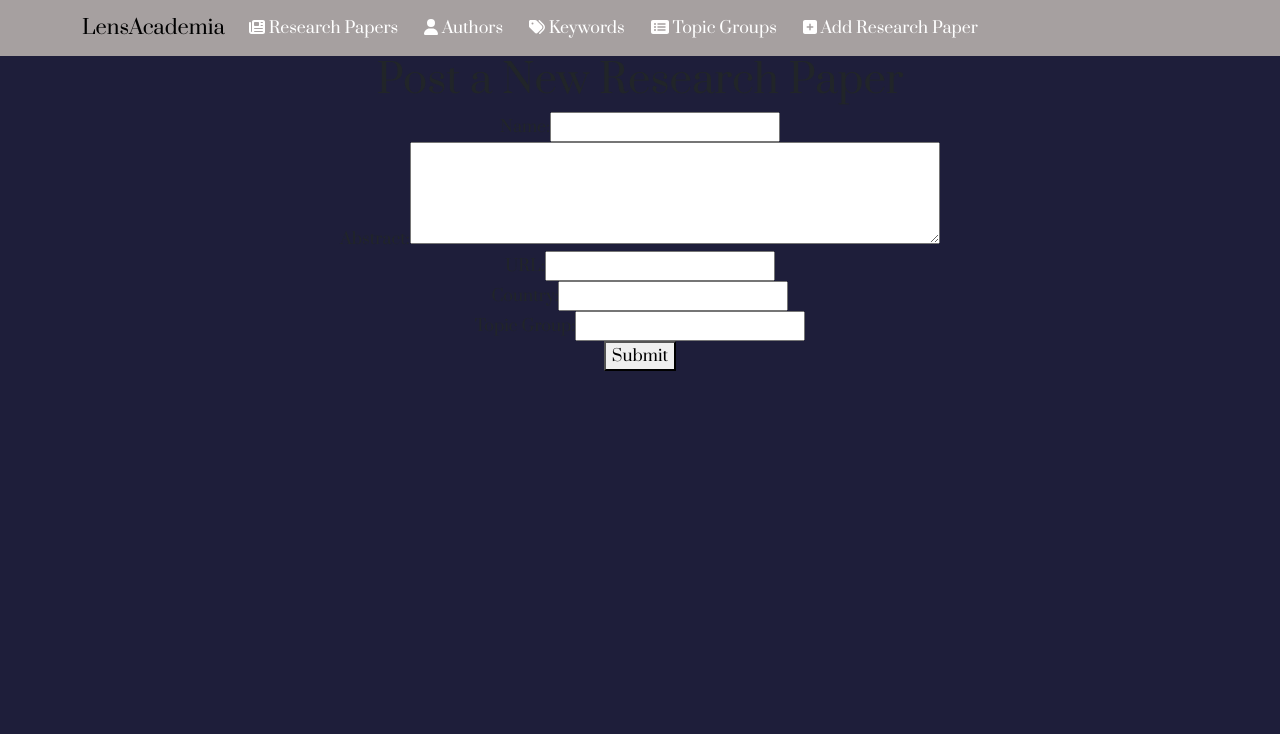
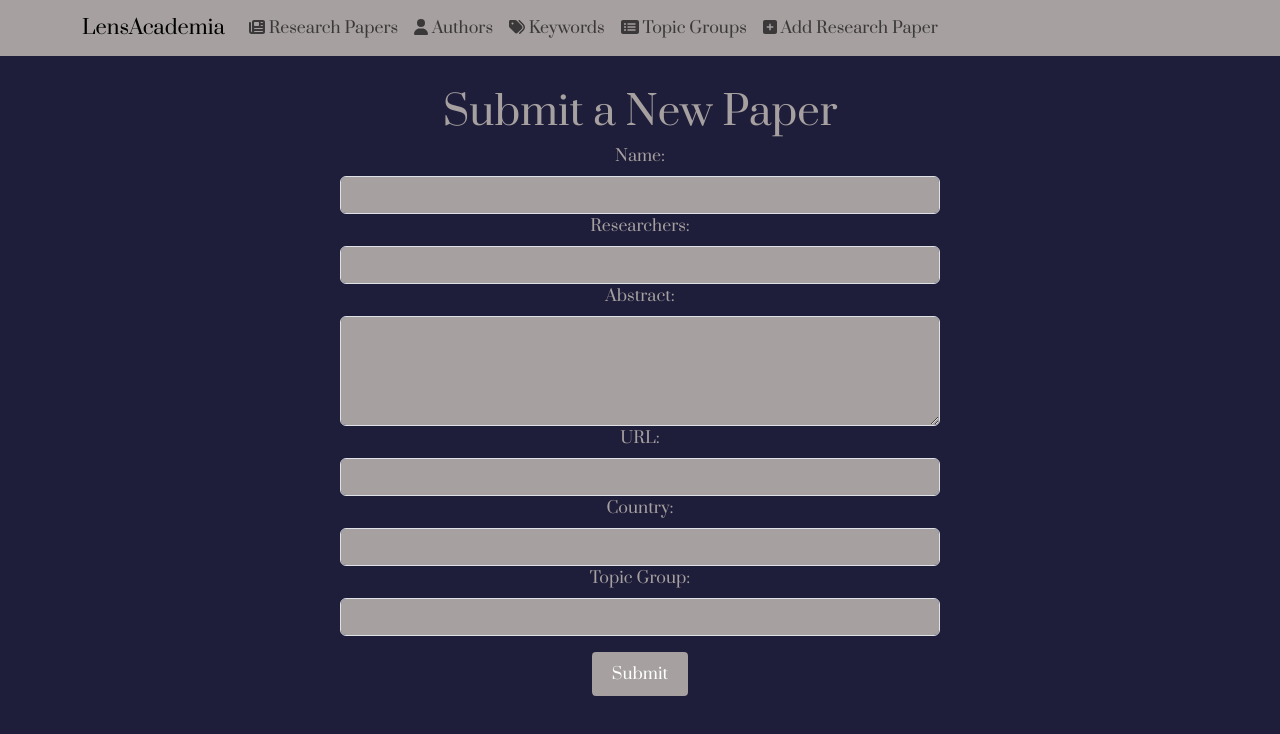
Before and after one commit to Shay-W152/lensAcademia-frontEnd, a React (Vite) app in the folder lensAcademia/: page /postresearchpaper in a window 1280 px wide. Shown: the top 734 px of the page. Built offline with nearby package versions, Linux system fonts and the light colour scheme.

Commit message:
homeUpdate

```diff
--- a/lensAcademia/src/Components/Home.jsx
+++ b/lensAcademia/src/Components/Home.jsx
@@ -12,7 +12,6 @@ const Home = () => {
     color: '#CFCBC9',
     margin: '0 auto',
     fontFamily: 'Prata',
-
   };
 
   const contentStyle = {
@@ -50,37 +49,39 @@ const Home = () => {
   const tableStyle = {
     width: '100%',
     marginTop: '20px',
-    textDecoration:'none'
+    textDecoration: 'none',
   };
+
   const thStyle = {
     backgroundColor: '#A6A0A0',
     textDecoration: 'none',
   };
 
-
   const tableRowStyle = {
     fontSize: '14x',
     textDecoration: 'none',
-
-
   };
 
   const carouselItemStyle = {
     overflow: 'hidden',
     backgroundColor: 'rgba(65, 60, 58, 0.8)',
     backdropFilter: 'blur(8px)',
-
   };
 
   const [researchPapers, setResearchPapers] = useState([]);
   const [searchQuery, setSearchQuery] = useState('');
+  const [loading, setLoading] = useState(true);
 
   useEffect(() => {
     fetch('http://127.0.0.1:8000/api/researchpapers/')
       .then((response) => response.json())
-      .then((data) => setResearchPapers(data))
+      .then((data) => {
+        setResearchPapers(data);
+        setLoading(false);
+      })
       .catch((error) => {
         console.error('Error fetching research papers:', error);
+        setLoading(false);
       });
   }, []);
 
@@ -94,11 +95,14 @@ const Home = () => {
 
   const filteredPapers = researchPapers.filter((paper) => {
     const keywords = paper.keywords.map((keyword) => keyword.word.toLowerCase());
+    const authors = paper.researchers.map((researcher) => researcher.name.toLowerCase());
+
     return (
       paper.name.toLowerCase().includes(searchQuery.toLowerCase()) ||
       paper.abstract.toLowerCase().includes(searchQuery.toLowerCase()) ||
       paper.country.toLowerCase().includes(searchQuery.toLowerCase()) ||
-      keywords.includes(searchQuery.toLowerCase())
+      keywords.includes(searchQuery.toLowerCase()) ||
+      authors.some((author) => author.includes(searchQuery.toLowerCase()))
     );
   });
 
@@ -126,6 +130,9 @@ const Home = () => {
   return (
     <Transitions>
       <div style={containerStyle}>
+        {loading ? (
+          <div> </div>
+        ) : (
           <div className="carousel-container" style={{ height: '400px' }}>
             <Carousel
               ref={carouselRef}
@@ -153,15 +160,14 @@ const Home = () => {
               ))}
             </Carousel>
           </div>
+        )}
         <div>
           <h2 style={headingStyle}>Welcome to LensAcademia!</h2>
           <p style={leadStyle}>
-            LensAcademia is a platform that provides access to academic research papers, and authors. It is designed to be a comprehensive resource for researchers, students, and anyone interested in exploring scholarly articles from various disciplines.
-            Our vast database includes a wide range of research papers on subjects such as physics, chemistry, biology, mathematics, literature, history, and more.
+            LensAcademia is a platform that provides access to academic research papers and authors. It is designed to be a comprehensive resource for researchers, students, and anyone interested in exploring scholarly articles from various disciplines. Our vast database includes a wide range of research papers on subjects such as physics, chemistry, biology, mathematics, literature, history, and more.
           </p>
           <p style={paragraphStyle}>
-            To get started, use the search bar below to find research papers related to your area of interest. You can search by paper title, author name, country of origin, or keywords associated with the paper. Our advanced search capabilities make it easy to discover relevant academic content quickly.
-            Start your journey with LensAcademia today and unlock a world of academic insights at your fingertips!
+            To get started, use the search bar below to find research papers related to your area of interest. You can search by paper title, author name, country of origin, or keywords associated with the paper. Our advanced search capabilities make it easy to discover relevant academic content quickly. Start your journey with LensAcademia today and unlock a world of academic insights at your fingertips!
           </p>
         </div>
 
@@ -181,6 +187,7 @@ const Home = () => {
                 <th style={{ ...thStyle, backgroundColor: '#A6A0A0' }}>Title</th>
                 <th style={{ ...thStyle, backgroundColor: '#A6A0A0' }}>Abstract</th>
                 <th style={{ ...thStyle, backgroundColor: '#A6A0A0' }}>Country</th>
+                <th style={{ ...thStyle, backgroundColor: '#A6A0A0' }}>Authors</th>
               </tr>
             </thead>
             <tbody>
@@ -216,13 +223,25 @@ const Home = () => {
                       {paper.country}
                     </a>
                   </td>
+                  <td style={{ backgroundColor: '#CFCBC9' }}>
+                    {paper.researchers.map((researcher) => (
+                      <span key={researcher.id}>
+                        <a
+                          href={researcher.url}
+                          target="_blank"
+                          rel="noopener noreferrer"
+                          style={{ textDecoration: 'none', color: '#141B41' }}
+                        >
+                          {researcher.name}
+                        </a>
+                        <br />
+                      </span>
+                    ))}
+                  </td>
                 </tr>
               ))}
             </tbody>
           </Table>
-
-
-
         )}
       </div>
     </Transitions>
--- a/lensAcademia/src/Components/Navbar.jsx
+++ b/lensAcademia/src/Components/Navbar.jsx
@@ -7,13 +7,6 @@ import '/Users/shay/Desktop/capStone/lensAcademia-frontEnd/lensAcademia/src/App.
 const CustomNavbar = () => {
   const navbarStyle = {
     backgroundColor: '#A6A0A0',
-    color: '#fff',
-    fontWeight: 'bold',
-  };
-
-  const navLinkStyle = {
-    color: '#fff',
-    marginRight: '10px',
   };
 
   return (
@@ -23,19 +16,20 @@ const CustomNavbar = () => {
         <Navbar.Toggle aria-controls="basic-navbar-nav" />
         <Navbar.Collapse id="basic-navbar-nav">
           <Nav className="me-auto">
-            <Nav.Link href="/researchpapers" style={navLinkStyle}>
+
+            <Nav.Link href="/researchpapers" className="navbar-links">
               <FontAwesomeIcon icon={faNewspaper} /> Research Papers
             </Nav.Link>
-            <Nav.Link href="/authors" style={navLinkStyle}>
+            <Nav.Link href="/authors" className="navbar-links">
               <FontAwesomeIcon icon={faUser} /> Authors
             </Nav.Link>
-            <Nav.Link href="/keywords" style={navLinkStyle}>
+            <Nav.Link href="/keywords" className="navbar-links">
               <FontAwesomeIcon icon={faTags} /> Keywords
             </Nav.Link>
-            <Nav.Link href="/tgs" style={navLinkStyle}>
+            <Nav.Link href="/tgs" className="navbar-links">
               <FontAwesomeIcon icon={faRectangleList} /> Topic Groups
             </Nav.Link>
-            <Nav.Link href="/addresearchpaper" style={navLinkStyle}>
+            <Nav.Link href="/postresearchpaper" className="navbar-links">
               <FontAwesomeIcon icon={faPlusSquare} /> Add Research Paper
             </Nav.Link>
           </Nav>
--- a/lensAcademia/src/Components/PostResearchPaper.jsx
+++ b/lensAcademia/src/Components/PostResearchPaper.jsx
@@ -1,5 +1,7 @@
 import React, { useState } from 'react';
 import axios from 'axios';
+import { Form, Button, Container } from 'react-bootstrap';
+import Transtions2 from './Transitions2'
 
 function getCookie(name) {
   const cookieValue = document.cookie
@@ -16,11 +18,13 @@ function getCookie(name) {
 const PostResearchPaper = () => {
   const [formData, setFormData] = useState({
     name: '',
+    researchers:'',
     abstract: '',
     url: '',
     country: '',
     tg: '',
-    // Keywords: ''
+    // keywords: '',
+
   });
 
   const handleInputChange = (e) => {
@@ -44,7 +48,7 @@ const PostResearchPaper = () => {
       )
       .then((response) => {
         alert('Research paper successfully posted!');
-        // You can perform additional actions upon successful submission
+
       })
       .catch((error) => {
         alert('An error occurred while posting the research paper.');
@@ -53,32 +57,53 @@ const PostResearchPaper = () => {
   };
 
   return (
-    <div>
-      <h1>Post a New Research Paper</h1>
-      <form onSubmit={handleSubmit}>
-        <label htmlFor="name">Name:</label>
-        <input type="text" id="name" name="name" value={formData.name} onChange={handleInputChange} required /><br />
+    <Container>
+        <Transtions2>
+      <h1 style={{ color:'#A6A0A0', textAlign: 'center', marginTop:'2rem' }}>Submit a New Paper</h1>
+      <Form onSubmit={handleSubmit} style={{ color:'#A6A0A0', maxWidth: '600px', margin: '0 auto' }}>
+        <Form.Group>
+          <Form.Label>Name:</Form.Label>
+          <Form.Control type="text" name="name" value={formData.name} onChange={handleInputChange} required style={{ backgroundColor:'#A6A0A0'}}></Form.Control>
+        </Form.Group>
 
-        <label htmlFor="abstract">Abstract:</label>
-        <textarea id="abstract" name="abstract" rows="4" cols="50" value={formData.abstract} onChange={handleInputChange} required></textarea><br />
+          <Form.Group>
+          <Form.Label>Researchers:</Form.Label>
+          <Form.Control type="text" name="researchers" value={formData.researchers} onChange={handleInputChange} required style={{ backgroundColor:'#A6A0A0'}} />
+        </Form.Group>
 
-        <label htmlFor="url">URL:</label>
-        <input type="url" id="url" name="url" value={formData.url} onChange={handleInputChange} required /><br />
+        <Form.Group>
+          <Form.Label>Abstract:</Form.Label>
+          <Form.Control as="textarea" rows="4" name="abstract" value={formData.abstract} onChange={handleInputChange} required style={{ backgroundColor:'#A6A0A0'}}/>
+        </Form.Group>
 
-        <label htmlFor="country">Country:</label>
-        <input type="text" id="country" name="country" value={formData.country} onChange={handleInputChange} required /><br />
+        <Form.Group>
+          <Form.Label>URL:</Form.Label>
+          <Form.Control type="url" name="url" value={formData.url} onChange={handleInputChange} required style={{ backgroundColor:'#A6A0A0'}}/>
+        </Form.Group>
 
-        <label htmlFor="tg">Topic Group:</label>
-        <input type="text" id="tg" name="tg" value={formData.tg} onChange={handleInputChange} required /><br />
+        <Form.Group>
+          <Form.Label>Country:</Form.Label>
+          <Form.Control type="text" name="country" value={formData.country} onChange={handleInputChange} required style={{ backgroundColor:'#A6A0A0'}}/>
+        </Form.Group>
 
-        {/* <label htmlFor="keywords">Keywords:</label>
-        <input type="text" id="keywords" name="keywords" value={formData.keywords} onChange={handleInputChange} required /><br /> */}
+        <Form.Group>
+          <Form.Label>Topic Group:</Form.Label>
+          <Form.Control type="text" name="tg" value={formData.tg} onChange={handleInputChange} required style={{ backgroundColor:'#A6A0A0'}}/>
+        </Form.Group>
+
+        {/* <Form.Group>
+          <Form.Label>Keywords:</Form.Label>
+          <Form.Control type="text" name="keywords" value={formData.keywords} onChange={handleInputChange} required />
+        </Form.Group> */}
 
 
 
-        <button type="submit">Submit</button>
-      </form>
-    </div>
+        <div style={{ textAlign: 'center' }}>
+          <Button type="submit" style={{ padding: '10px 20px', fontSize: '16px', backgroundColor: '#A6A0A0', color: 'white', border: 'none', marginTop:'1rem', borderRadius: '4px', cursor: 'pointer' }}>Submit</Button>
+        </div>
+      </Form>
+      </Transtions2>
+    </Container>
   );
 };
 
```
Lines whose indentation alone changed are shown as unchanged.
